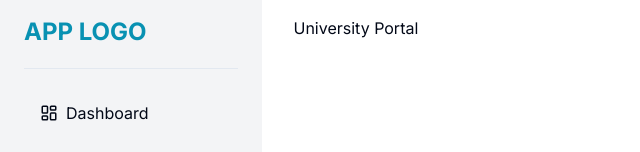
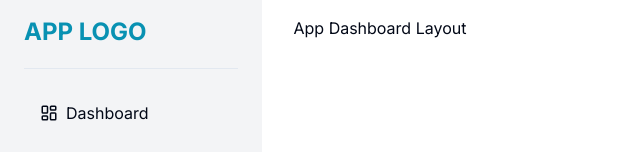
Before and after one commit to AmaduKamara/sidebar-layout-template, a Next.js app: page / in a window 1280 px wide. Shown: the top 152 px of the page, without its empty margins (0-640 px from the left). Built offline with nearby package versions, Linux system fonts and the light colour scheme; what tailwindcss-scrollbar would draw is missing.

Commit message:
Change app title

```diff
--- a/app/page.tsx
+++ b/app/page.tsx
@@ -1,7 +1,7 @@
 export default function Home() {
   return (
     <main>
-      <h1>University Portal</h1>
+      <h1>App Dashboard Layout</h1>
     </main>
   );
 }
```
